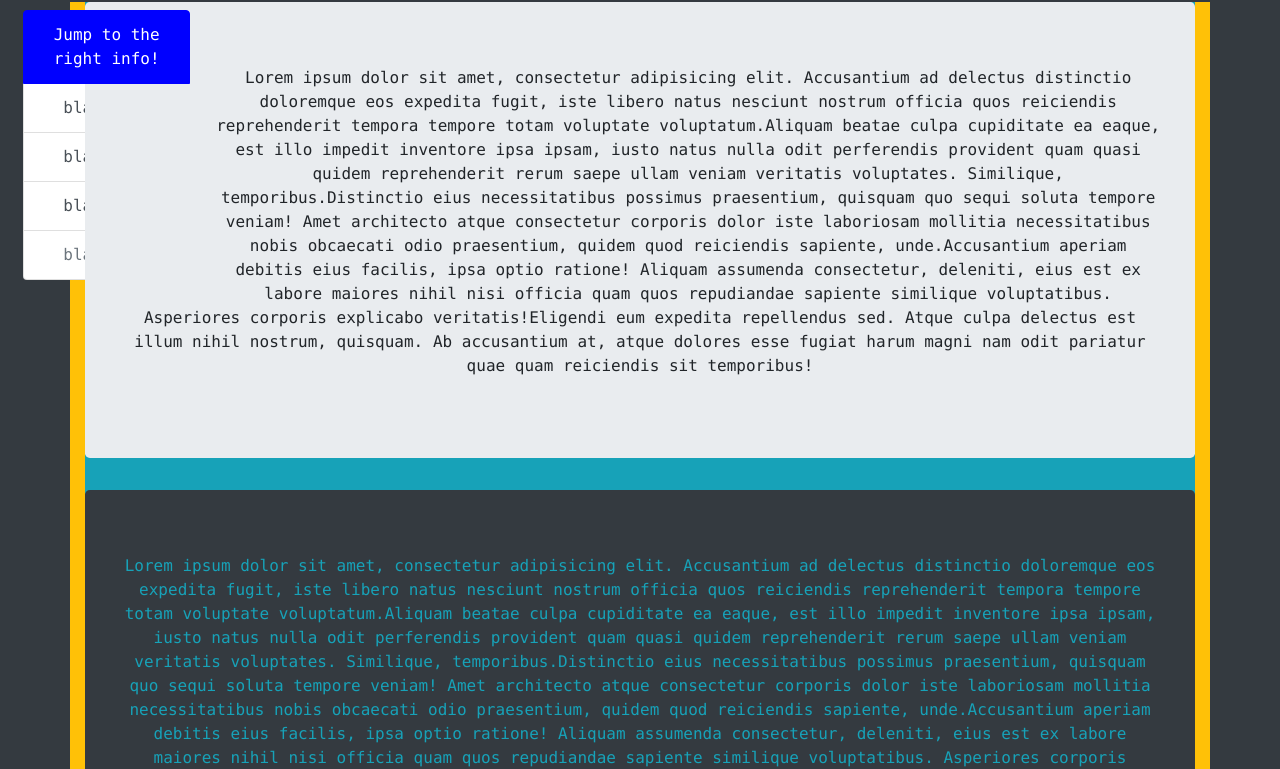
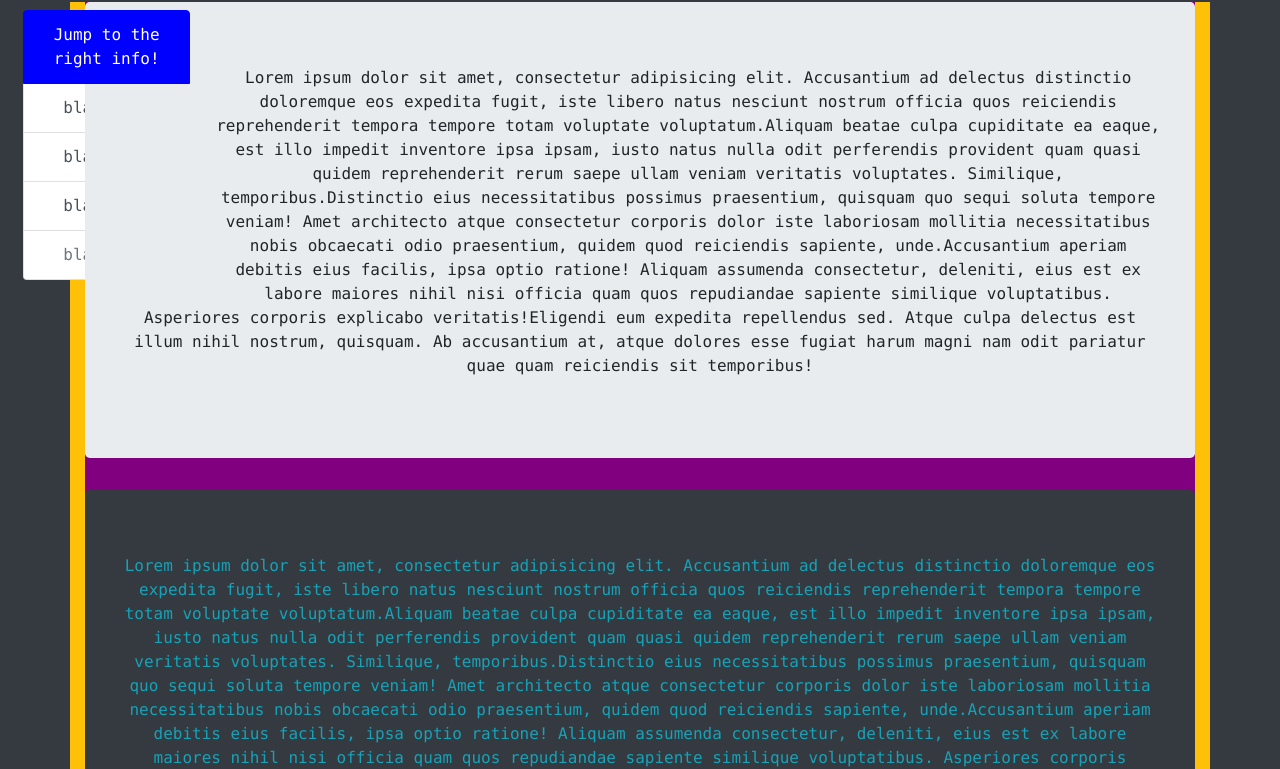
Before and after one commit to dutie/TeamSite-1, a website: page public_html/index.html in a window 1280 px wide. Shown: the part 241-1010 px from the top of the page. Drawn offline with Linux system fonts and the light colour scheme.

Commit message:
Kleur paars.

```diff
--- a/scss/style.scss
+++ b/scss/style.scss
@@ -1,19 +1,16 @@
 // Override Bs4 variables and custom mixins
-
 
 $theme-colors: (
         'primary': blue,
         'danger': blue
 );
 
-
 // Link to BS4
 @import "../node_modules/bootstrap/scss/bootstrap";
 @import "../node_modules/bootstrap/scss/variables";
 
-
 // Custom code/partials
 
-body{
-  background-color: red !important;
+.bg-info {
+  background-color: Purple !important;
 }
```
Also changed, not shown: public_html/css/style.css, 1 other file.
